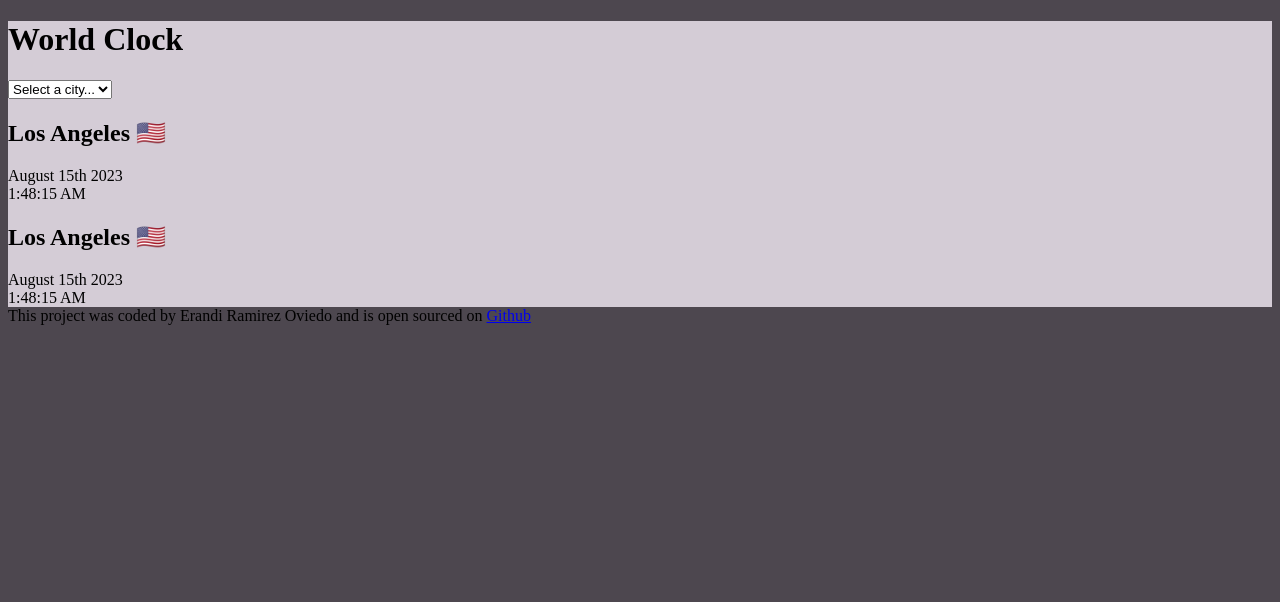
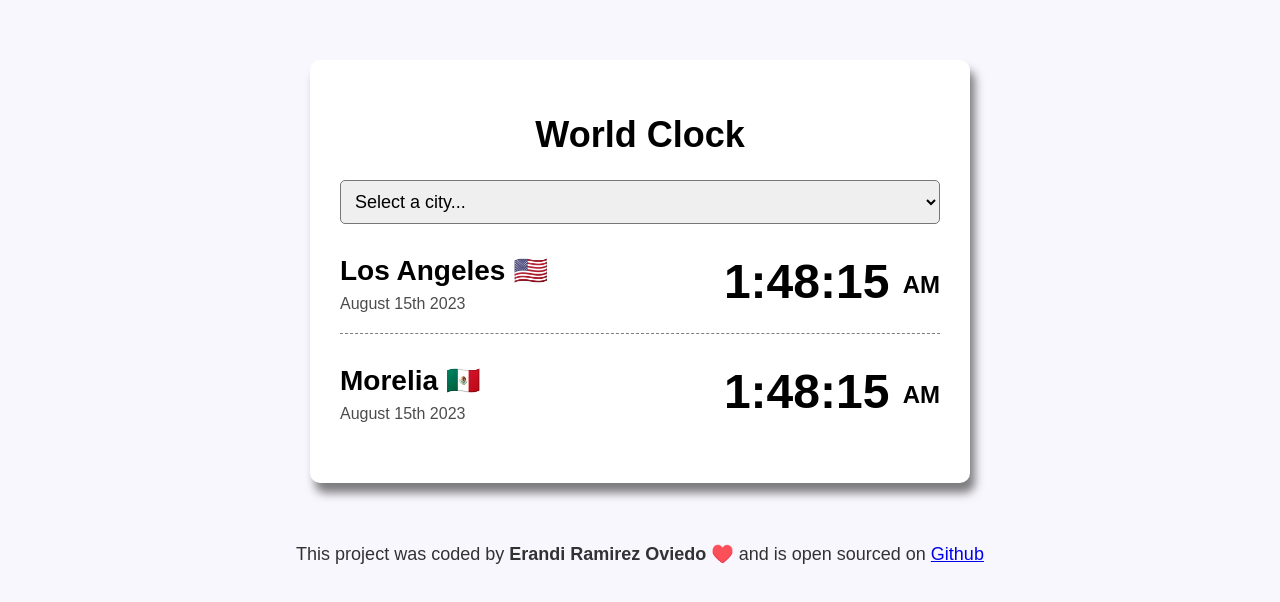
Before and after one commit to workerandi/WorldClock, a plain HTML site: page index.html in a window 1280 px wide. Drawn offline with Linux system fonts and the light colour scheme.

Commit message:
Styled project with CSS

```diff
--- a/css/style.css
+++ b/css/style.css
@@ -1,6 +1,53 @@
 body {
-  background-color: #4d474f;
+  background-color: #f9f7fe;
+  font-family: sans-serif;
+}
+h1 {
+  text-align: center;
+  font-size: 36px;
+}
+h2 {
+  margin: 0 0 8px;
+  font-size: 28px;
+}
+select {
+  display: block;
+  width: 100%;
+  padding: 10px;
+  border-radius: 5px;
+  font-size: 18px;
 }
 .container {
-  background-color: #d4ccd6;
+  max-width: 600px;
+  margin: 60px auto;
+  background-color: white;
+  padding: 30px;
+  box-shadow: 5px 10px 10px rgb(0, 0, 0, 0.5);
+  border-radius: 10px;
 }
+.city {
+  display: flex;
+  justify-content: space-between;
+  margin: 10px 0;
+  padding: 20px 0;
+  border-bottom: 1px dashed rgba(0, 0, 0, 0.5);
+}
+.city:last-child {
+  border: none;
+}
+.date {
+  opacity: 0.7;
+}
+.time {
+  font-size: 48px;
+  font-weight: bold;
+}
+.time small {
+  font-size: 24px;
+  vertical-align: middle;
+}
+footer {
+  text-align: center;
+  font-size: 18px;
+  color: rgba(0, 0, 0, 0.8);
+}
--- a/index.html
+++ b/index.html
@@ -16,19 +16,30 @@
         <option value="">Seoul</option>
         <option value="">Morelia</option>
       </select>
-      <div class="cities">
-        <h2>Los Angeles 🇺🇸</h2>
-        <div class="date">August 15th 2023</div>
-        <div class="time">1:48:15 AM</div>
+      <div class="city">
+        <div>
+          <h2>Los Angeles 🇺🇸</h2>
+          <div class="date">August 15th 2023</div>
+        </div>
+        <div class="time">
+          1:48:15
+          <small>AM</small>
+        </div>
       </div>
-      <div class="cities">
-        <h2>Los Angeles 🇺🇸</h2>
-        <div class="date">August 15th 2023</div>
-        <div class="time">1:48:15 AM</div>
+      <div class="city">
+        <div>
+          <h2>Morelia 🇲🇽</h2>
+          <div class="date">August 15th 2023</div>
+        </div>
+        <div class="time">
+          1:48:15
+          <small>AM</small>
+        </div>
       </div>
     </div>
     <footer>
-      This project was coded by Erandi Ramirez Oviedo and is open sourced on
+      This project was coded by <strong>Erandi Ramirez Oviedo ♥️</strong> and is
+      open sourced on
       <a href="https://github.com/workerandi/WorldClock.git" target="_blank"
         >Github</a
       >
```
